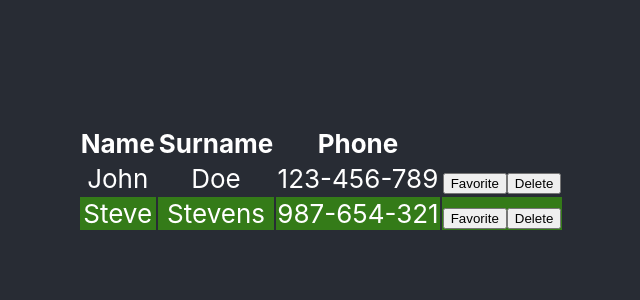
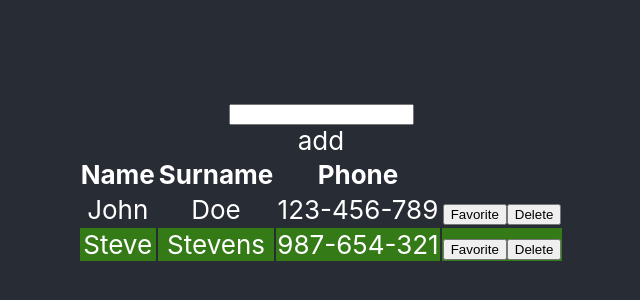
Before and after one commit to overkoper/React-homework, a React (Create React App) app in the folder my-app/: page / in a window 1280 px wide. Shown: the part 222-522 px from the top of the page, without its empty margins (319-959 px from the left). Built offline with nearby package versions, Linux system fonts and the light colour scheme.

Commit message:
added add person form with name value

```diff
--- a/my-app/src/App.js
+++ b/my-app/src/App.js
@@ -18,7 +18,8 @@ class App extends Component {
         phone: "987-654-321",
         isFavorite: true
       }
-    ]
+    ],
+    nameInputValue: "",
   };
 
 toggleFavorite = personId=>{
@@ -33,12 +34,32 @@ removePerson = personId => {
     people: this.state.people.filter(person => person.id !== personId),
   });
 };
-
+handleNameChange = (event) =>{
+  this.setState({
+    nameInputValue: event.target.value
+  })
+}
+addPerson = () => {
+  this.setState({
+    people: this.state.people.concat({
+      id: Date.now(),
+      name: this.state.nameInputValue,
+      surname: "",
+      phone: "",
+      isFavorite: false
+    }),
+    nameInputValue: ""
+  })
+}
   render() {
     return (
 
       <div className="App">
         <header className="App-header">
+        <form>
+          <input onChange={this.handleNameChange} value={this.state.nameInputValue}></input>
+          <div onClick={this.addPerson}>add</div>
+        </form>
             <table>
               <thead>
                 <tr>
```
